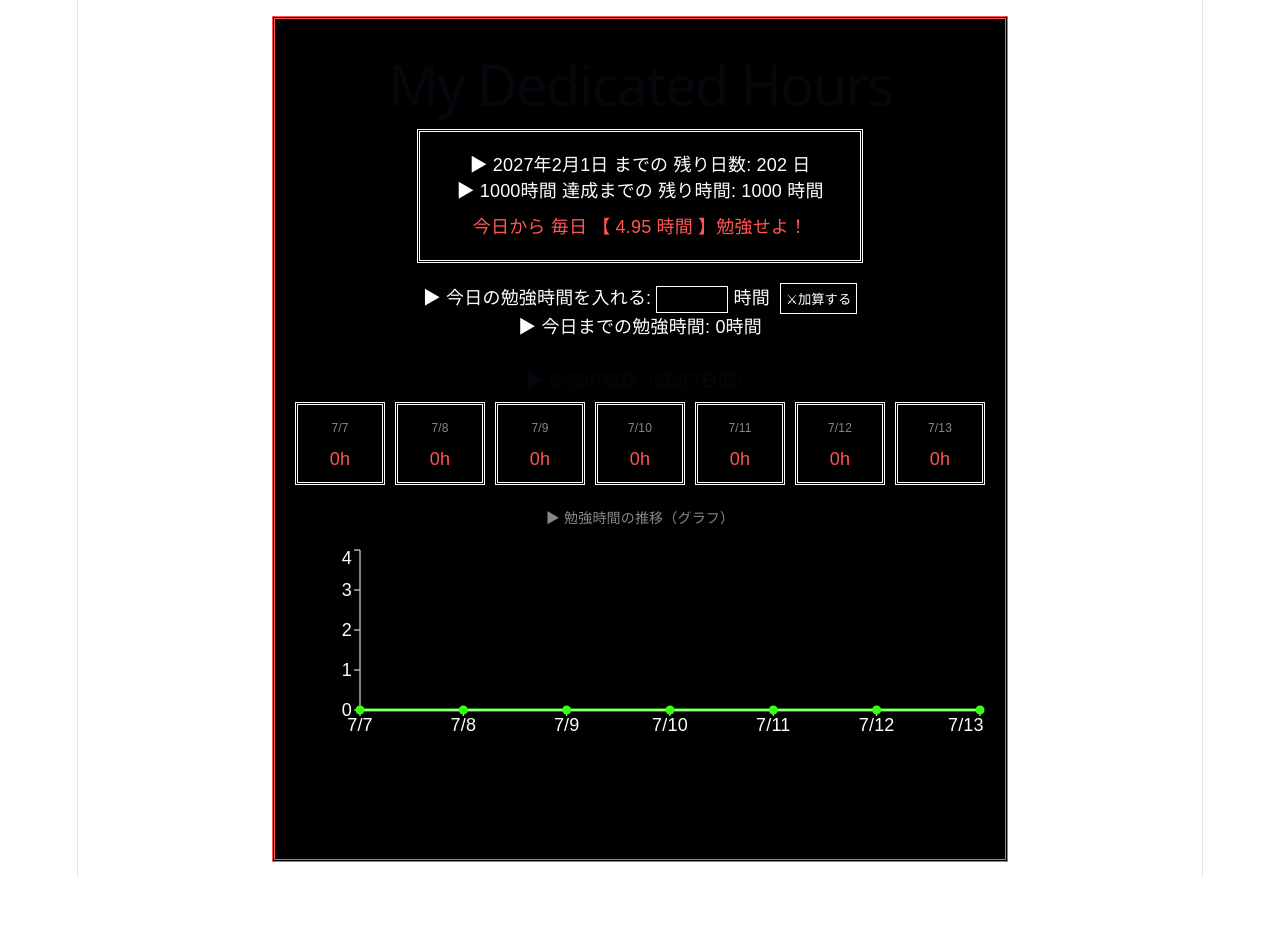
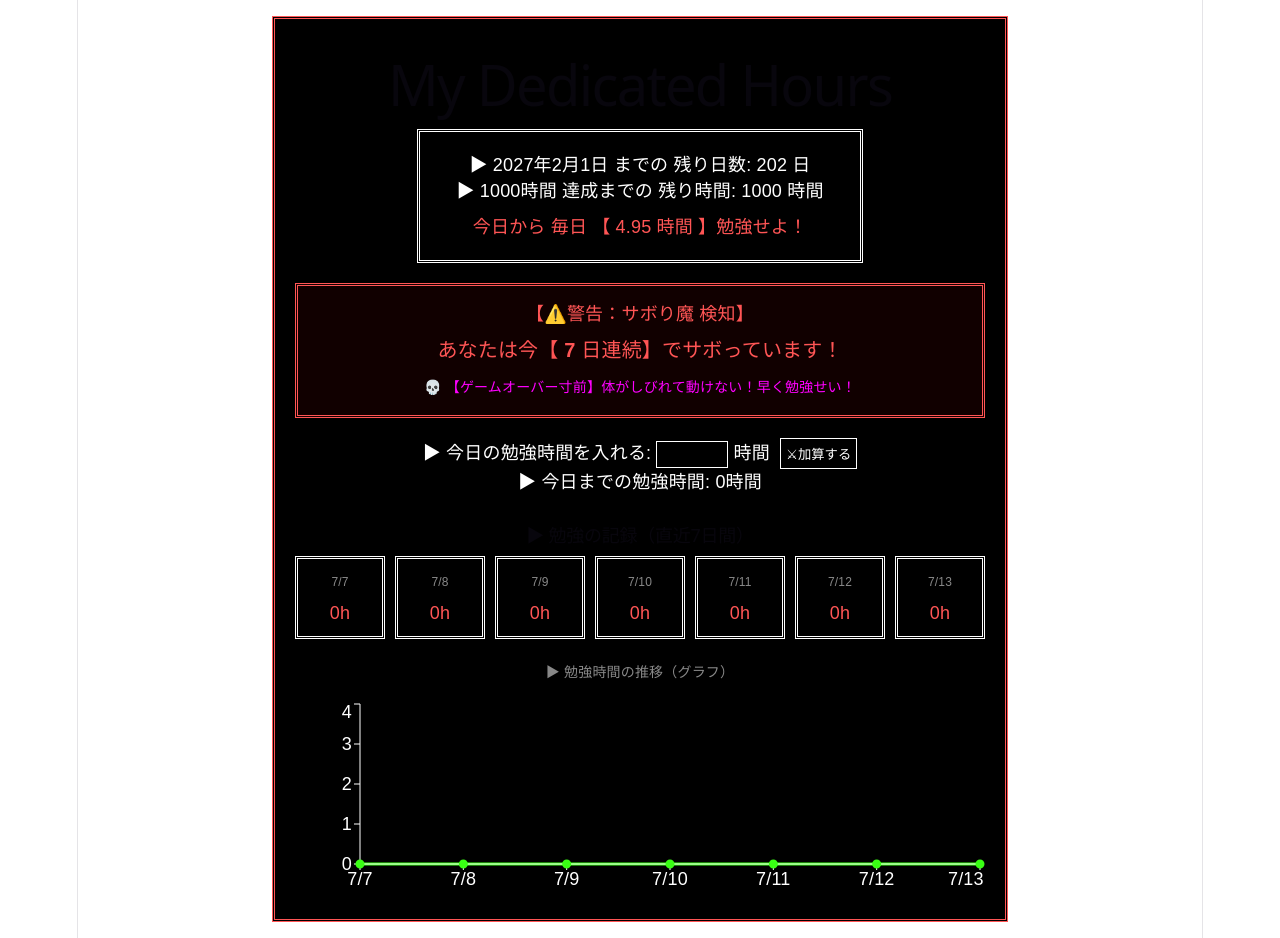
Before and after one commit to ppattitesuto-ops/my-dedicated-hours, a React (Vite) app: page / in a window 1280 px wide. Before the commit the page ends 878 px from the top, so only its background shows below. Built offline with nearby package versions, Linux system fonts and the light colour scheme.

Commit message:
feat: SaboriDaysコンポーネントの新規実装及び論理演算子による動 的連続サボり検知システムの構築

```diff
--- a/src/App.tsx
+++ b/src/App.tsx
@@ -4,6 +4,7 @@ import CalendarList from "./CalendarList";
 import CountDownMeter from "./CountDownMeter";
 import styles from './App.module.css';
 import StudyGraph from "./StudyGraph";
+import SaboriDays from "./SaboriDays";
 
 function App() {
   const [totalHours, setTotalHours] = useState(() => Number(localStorage.getItem('totalHours')) || 0);
@@ -77,6 +78,17 @@ function App() {
   }
   recentDateArr.reverse();
 
+  // 直近７日間のデータを合計して判定
+  let weeklyTotalHours = 0;
+  for (let i = 0; i < recentDateArr.length; i++) {
+    const datekey = recentDateArr[i];
+    const dayHours = logs[datekey] || 0;
+    weeklyTotalHours += dayHours;
+  }
+  const weeklytargetHours = 25;
+  const isSaboriActive = weeklyTotalHours < weeklytargetHours;
+
+  // 直近７日間のデータを外部ライブラリRechartsを使ってグラフ化
   interface StudyGraphDataItem {
     name: string;
     hours: number;
@@ -90,32 +102,37 @@ function App() {
     };
   });
 
-  // 直近７日間のデータを合計して判定
-  let weeklyTotalHours = 0;
-  for (let i = 0; i < recentDateArr.length; i++) {
+  // 「何日連続で1分も勉強せずにサボっているか」を数える恐怖のカウンター
+  let continuousSaboriDays = 0;
+  for (let i = recentDateArr.length - 1; i >= 0; i--) {
     const datekey = recentDateArr[i];
     const dayHours = logs[datekey] || 0;
-    weeklyTotalHours += dayHours;
+    if (dayHours === 0) {
+      continuousSaboriDays += 1;
+    } else {
+      break;
+    }
   }
-  const weeklytargetHours = 25;
-  const isSaboriActive = weeklyTotalHours < weeklytargetHours;
 
 
   return (
     <div className={`${styles.container} ${isSaboriActive ? styles.curseActive : ''}`}>
+
+      {/* ⌛運命のカウントダウンメーター */}
       <h1>My Dedicated Hours</h1>
+      <CountDownMeter remainingDays={remainingDays} remainingHours={remainingHours} dailyRequiredAverage={dailyRequiredAverage} />
 
-      {/* 📊 運命のカウントダウンメーター */}
-      <CountDownMeter remainingDays={remainingDays} remainingHours={remainingHours} dailyRequiredAverage={dailyRequiredAverage} />
+      {/* 💀 連続サボり検知アナウンスエリア */}
+      <SaboriDays continuousSaboriDays={continuousSaboriDays} />
 
       {/* 🛠️ 今日の勉強時間をレコーディングするエリア */}
       <HourForm inputHours={inputHours} setInputHours={setInputHours} handleAddHours={handleAddHours} totalHours={totalHours} />
 
-      {/* // 日々の学習ログカレンダーエリア */}
+      {/* // 📅日々の学習ログカレンダーエリア */}
       <h2 className={styles.calendarTitle}>▶ 勉強の記録（直近7日間）</h2>
       <CalendarList recentDateArr={recentDateArr} logs={logs} />
 
-      {/* 直近1週間の勉強時間推移グラフエリア  */}
+      {/* 📈直近1週間の勉強時間推移グラフエリア  */}
       <h3 className={styles.graphTitle}>▶ 勉強時間の推移（グラフ）</h3>
       <StudyGraph graphData={graphData} />
 
--- /dev/null
+++ b/src/SaboriDays.module.css
@@ -0,0 +1,23 @@
+.SaboriInspect {
+  border: 3px double #ff5555;
+  background-color: #110000;
+  padding: 15px;
+  margin-bottom: 20px;
+  color: #ff5555;
+}
+
+.SaboriCoutinuous {
+  font-size: 20px;
+  font-weight: bold;
+  margin: 10px 0;
+}
+
+.SaboriAlertTitle {
+  font-size: 14px;
+  color: #ffffff;
+}
+
+.SaboriAlert {
+  color: #ff00ff;
+  animation: blink;
+}
--- /dev/null
+++ b/src/SaboriDays.tsx
@@ -0,0 +1,33 @@
+import styles from './SaboriDays.module.css';
+
+interface SaboriDaysProps {
+  continuousSaboriDays: number;
+}
+
+function SaboriDays({ continuousSaboriDays }: SaboriDaysProps) {
+  return (
+    <>
+      {continuousSaboriDays > 0 && (
+        <div className={styles.SaboriInspect}>
+          <div>【⚠️警告：サボり魔 検知】</div>
+          <div className={styles.SaboriCoutinuous}>
+            あなたは今【 {continuousSaboriDays} 日連続】でサボっています！
+          </div>
+          <div className={styles.SaboriAlertTitle}>
+            {continuousSaboriDays > 3 ? (
+              <span className={styles.SaboriAlert}>
+                💀 【ゲームオーバー寸前】体がしびれて動けない！早く勉強せい！
+              </span>
+            ) : (
+              <span>
+                ⚔ もう迷わない！心を入れ替えて地道な一歩を続けるのだ！
+              </span>
+            )}
+          </div>
+        </div>
+      )}
+    </>
+  )
+}
+
+export default SaboriDays;
```
